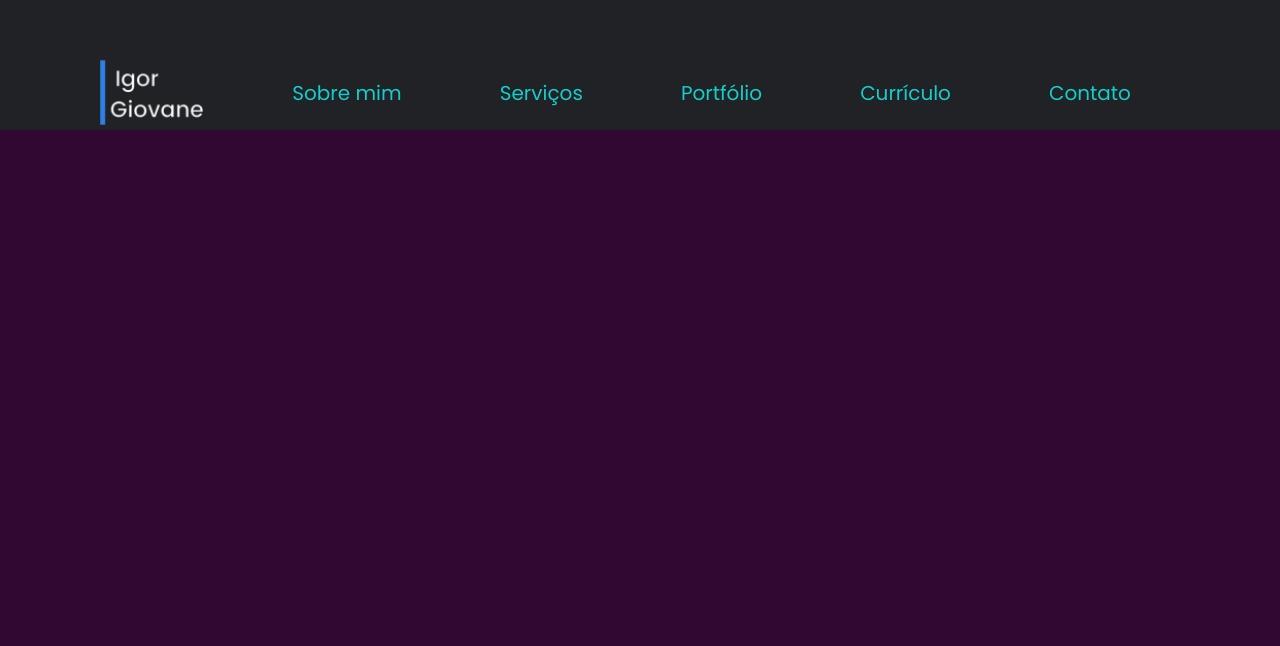
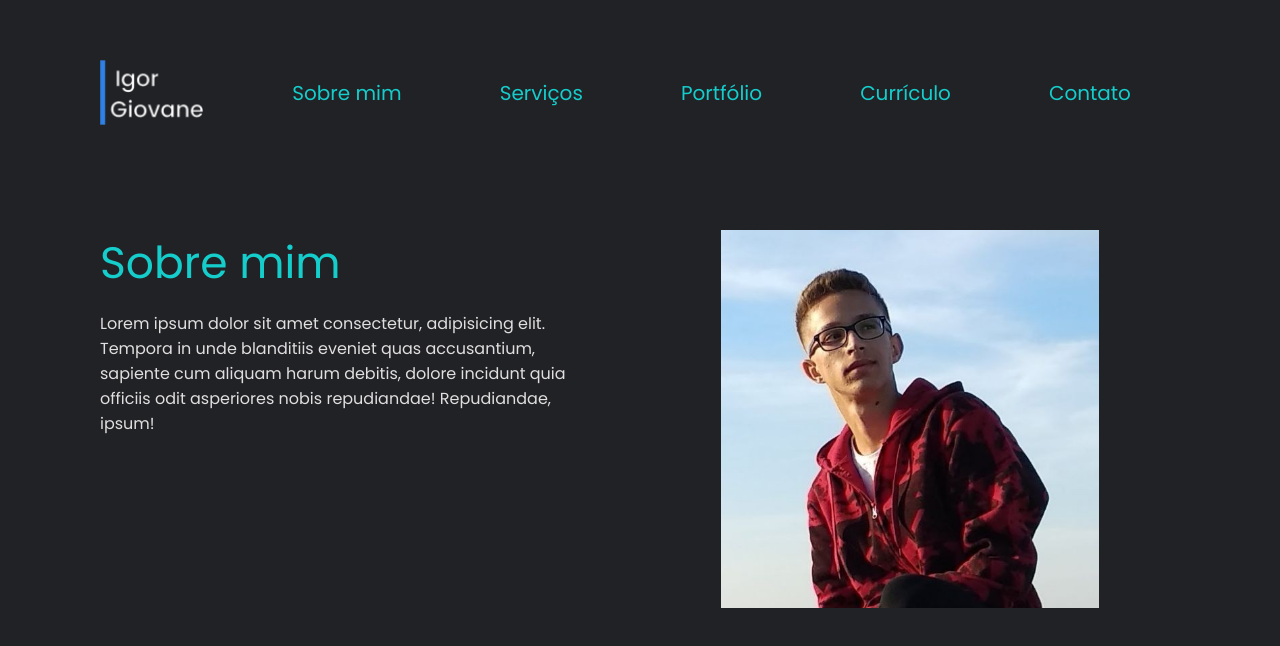
Before and after one commit to igorG7/Igor-Giovane, a plain HTML site: page index.html in a window 1280 px wide. Shown: the part 670-1316 px from the top of the page. Drawn offline with nearby package versions, Linux system fonts and the light colour scheme.

Commit message:
Sobre mim

```diff
--- a/index.html
+++ b/index.html
@@ -15,7 +15,7 @@
             <img src="assets/logo.png" alt="logo">
 
             <h2>Hello,</h2>
-            <h1>I am Igor Giovane</h1>
+            <h1 class="title-egg-blue">I am Igor Giovane</h1>
             <p>
                 Lorem ipsum dolor sit amet consectetur adipisicing elit. Dolores, molestias.
             </p>
@@ -34,7 +34,19 @@
         </ul>
     </nav>
 
-    <section></section>
+    <section class="about-me">
+        <div class="container">
+            <h1 class="title-egg-blue">Sobre mim</h1>
+            <p>
+                Lorem ipsum dolor sit amet consectetur, adipisicing elit. Tempora in unde blanditiis eveniet quas accusantium, sapiente cum aliquam harum debitis, dolore incidunt quia officiis odit asperiores nobis repudiandae! Repudiandae, ipsum!
+            </p>
+
+        </div>
+        <div class="img-container">
+            <img src="assets/profile.jpg" alt="Profile image Igor Giovane">
+        </div>
+
+    </section>
 
     <script>
         feather.replace()
--- a/style.css
+++ b/style.css
@@ -21,6 +21,14 @@ body,input,button,select,textarea{
     --light-gray: #e0dede;
 
     --menu-height: 75px;
+}
+
+.title-egg-blue{
+    color: var(--egg-blue);
+}
+
+.title-royal-blue {
+    color: var(--royal-blue);
 }
 
 h1{
@@ -66,10 +74,6 @@ header .container img {
     display: none;
 }
 
-header .container h1 {
-    color: var(--egg-blue);
-}
-
 header .container button {
     margin-top:40px;
 }
@@ -106,10 +110,25 @@ nav ul a svg {
     display: none;
 }
 
-section{
-    height: 1500px;
-    background-color: rgba(54, 0, 54, 0.767);
+.about-me {
+    display: flex;
+    padding: 100px;
 }
+
+.about-me .container{
+    width: 50%;
+    padding-right:50px ;
+}
+
+.about-me .img-container {
+    width: 50%;
+    text-align: center;
+}
+
+.about-me .img-container img {
+    width: 70%;
+}
+
 
 /* RESPONSIVIDADE */
 @media (max-width: 1000px) {
```
Also changed, not shown: assets/profile.jpg (added).
